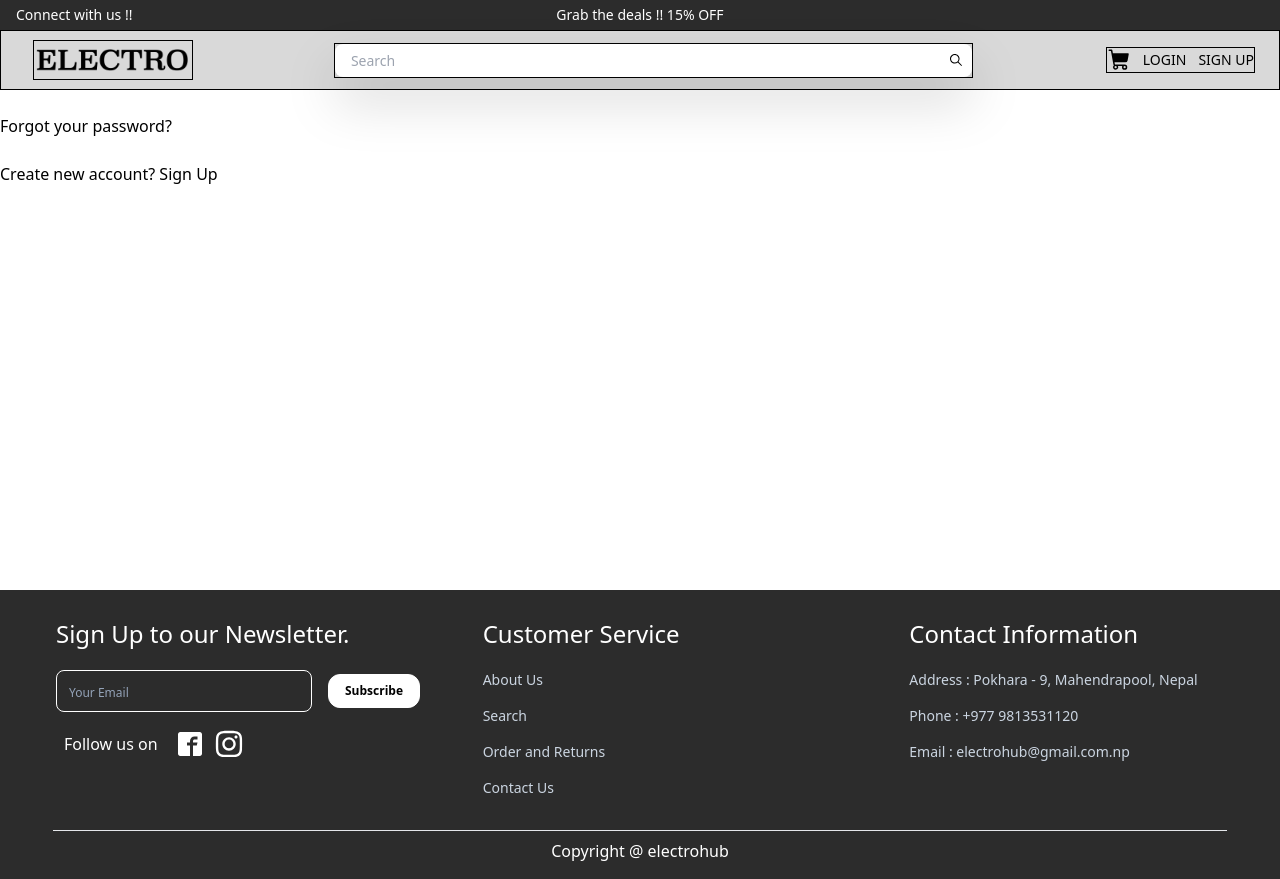
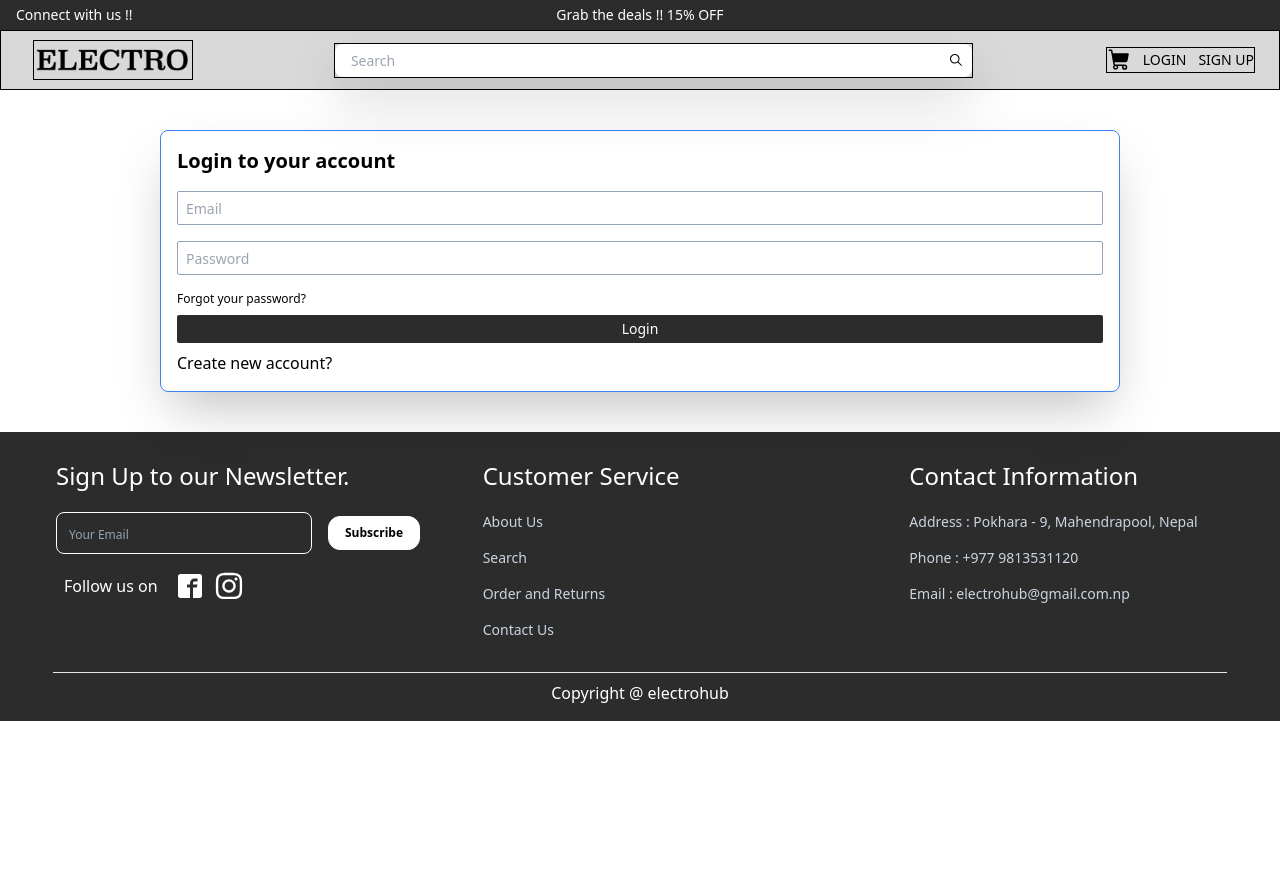
Before and after one commit to AyushKazi/FYP, a React (Vite) app in the folder frontend/: page / in a window 1280 px wide. After the commit the page ends 800 px from the top, so only its background shows below. Built offline with nearby package versions, Linux system fonts and the light colour scheme.

Commit message:
login page

```diff
--- a/frontend/src/components/LogIn/Login.jsx
+++ b/frontend/src/components/LogIn/Login.jsx
@@ -3,12 +3,34 @@ import React from "react";
 export const Login = () => {
   return (
     <>
-      <div className="h-[500px]">
-        <input type="text" className="email" />
-        <input type="text" className="password" />
-        <p className="forgot">Forgot your password?</p>
-        <button className="login"></button>
-        <p className="forgot">Create new account? Sign Up</p>
+      <div className="flex justify-center items-center my-10 h-[-100px] ">
+        <div className="border border-blue-500 p-4 rounded-lg shadow-2xl w-3/4  ">
+          <h1 className="text-xl  mb-4 font-semibold">Login to your account</h1>
+
+          {/* input fields */}
+          <div className=" space-y-4">
+            {/* email */}
+            <input
+              type="email"
+              id="email"
+              className="email border border-slate-400 block rounded-sm w-full py-1 px-2 placeholder:text-sm focus:shadow-lg  focus:outline-slate-400 "
+              placeholder="Email"
+            />
+            {/* password */}
+            <input
+              type="password"
+              id="password"
+              className=" border border-slate-400 block rounded-sm w-full py-1 px-2 placeholder:text-sm focus:shadow-lg  focus:outline-slate-400 "
+              placeholder="Password"
+            />
+
+            <p className="forgot text-xs">Forgot your password?</p>
+          </div>
+          <button className="login bg-[#2C2C2C] text-white my-2 rounded-sm text-sm p-1 w-full">
+            Login
+          </button>
+          <p className="forgot">Create new account? </p>
+        </div>
       </div>
     </>
   );
```
